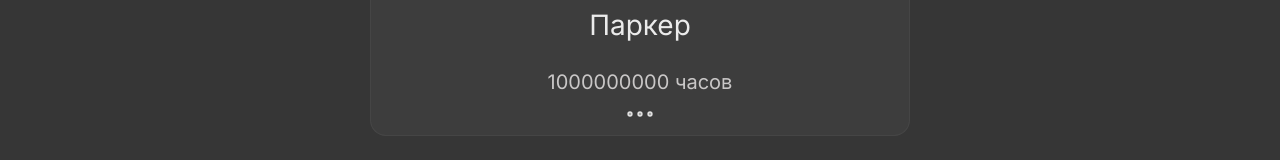
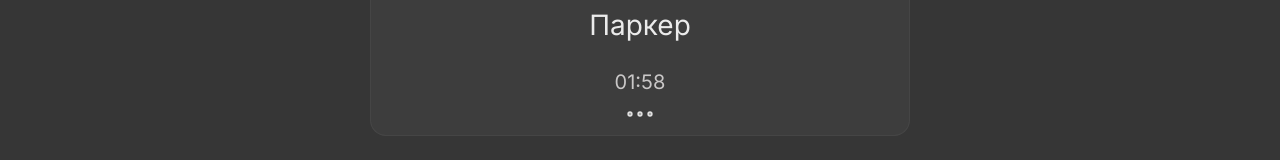
Before and after one commit to r10k5/pickYourMovie, a Vue app in the folder pickYourMovie/: page /session in a window 1280 px wide. Shown: the part 611-771 px from the top of the page. Built offline with nearby package versions, Linux system fonts and the light colour scheme.

Commit message:
Добавлены фильмы, изменена работа переключения карточек

```diff
--- a/pickYourMovie/src/views/SessionView.vue
+++ b/pickYourMovie/src/views/SessionView.vue
@@ -33,7 +33,7 @@ const nextCard = (e:MouseEvent) => {
     const cordX = e.clientX;
     const widthScreen = window.innerWidth / 2;
 
-    cardIndex.value++
+    cardIndex.value = (cardIndex.value+1) % cards.length;
     if (cordX > widthScreen) {
         // счетчик понравившихся
         return
--- a/pickYourMovie/src/views/cards.json
+++ b/pickYourMovie/src/views/cards.json
@@ -2,12 +2,24 @@
     {
         "img": "test.jpg",
         "name": "Паркер",
-        "time": "1000000000 часов"
+        "time": "01:58"
     },
 
     {
         "img": "avatar.jpg",
         "name": "Аватар",
-        "time": "2 ч 42 мин"
+        "time": "2:42"
+    },
+
+    {
+        "img": "barbie.jpg",
+        "name": "Барби",
+        "time": "01:54"
+    },
+
+    {
+        "img": "drive.jpg",
+        "name": "Драйв",
+        "time": "01:40"
     }
 ]
```
Also changed, not shown: pickYourMovie/src/assets/images/barbie.jpg (added), pickYourMovie/src/assets/images/drive.jpg (added).
